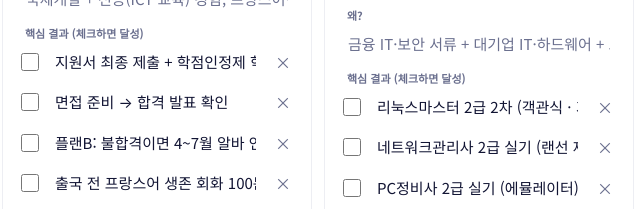
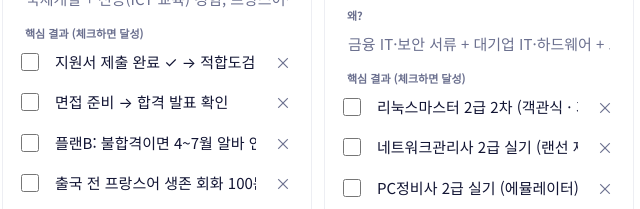
Before and after one commit to chaehyun05/plan, a plain HTML site: page year.html in a window 1280 px wide. Shown: the part 525-734 px from the top of the page, 0-640 px from the left. Drawn offline with Linux system fonts and the light colour scheme.

Commit message:
연간 계획: 프봉 지원 완료 반영
Co-Authored-By: Claude Opus 5.5 <noreply@anthropic.com>
Claude-Session: https://claude.ai/code/session_0111vYtkU1gy7TmDYoyEpwgM

```diff
--- a/year.html
+++ b/year.html
@@ -177,7 +177,7 @@ function draft2027(){
   const A=(id,name,c,goal,why,krs)=>({id,name,c,goal,why,krs:krs.map(t=>({id:uid(),t,done:false}))});
   const areas=[
     A('vol','프봉 (카메룬)','#13996A','KOICA 프로젝트봉사단 10기 카메룬 지원 → 합격 시 4개월 파견 완주 / 불합격 시 플랜B','국제개발 + 전공(ICT 교육) 경험, 프랑스어·영어 실전',
-      ['지원서 최종 제출 + 학점인정제 학교 추천 (지원 중)','면접 준비 → 합격 발표 확인','플랜B: 불합격이면 4~7월 알바 연장 + 정보처리기사 실기 + 토익 집중','출국 전 프랑스어 생존 회화 100문장','현지: AI 커리큘럼 파일럿 수업·협력티칭','활동 기록 매주 → 귀국 후 포트폴리오·자소서 소재로 정리']),
+      ['지원서 제출 완료 ✓ → 적합도검사 12/3~12/7 (필수)','면접 준비 → 합격 발표 확인','플랜B: 불합격이면 4~7월 알바 연장 + 정보처리기사 실기 + 토익 집중','출국 전 프랑스어 생존 회화 100문장','현지: AI 커리큘럼 파일럿 수업·협력티칭','활동 기록 매주 → 귀국 후 포트폴리오·자소서 소재로 정리']),
     A('cert','자격증 (기사 8개, 2030 상반기까지)','#2340E8','드래곤볼 기사 8개를 4학년 2학기(2030.6)까지: 2027 ①정처기 ②정보통신 → 2028 ③산업안전 ④빅분기 ⑤전기 → 2029 ⑥전자 ⑦정보보안 → 2030 ⑧일반기계','금융 IT·보안 서류 + 대기업 IT·하드웨어 + 드래곤볼',
       ['리눅스마스터 2급 2차 (객관식 · 기한 약 1년, 상반기 회차)','네트워크관리사 2급 실기 (랜선 제작+시뮬레이션)','PC정비사 2급 실기 (에뮬레이터)','한능검 3급 (82회 · 2/13)','① 정보처리기사 필기 (1회, 출국 전)','① 정보처리기사 실기 (3회, 10~11월)','② 정보통신기사 하반기 회차 (cq.or.kr 응시자격·일정 확인)','정보보안기사 응시자격 확인 (KISA)']),
     A('gov','방향: 금융 IT · 보안','#7A3FE0','메인 = 금융권 IT(은행·증권) 백엔드/보안 · 플랜B = IT 서비스 대기업 금융사업 · 9급은 보험(졸업 후 1년 미취업 시)','돈 + 안정성 둘 다 · 지금 자격증이 그대로 쓰임',
```
